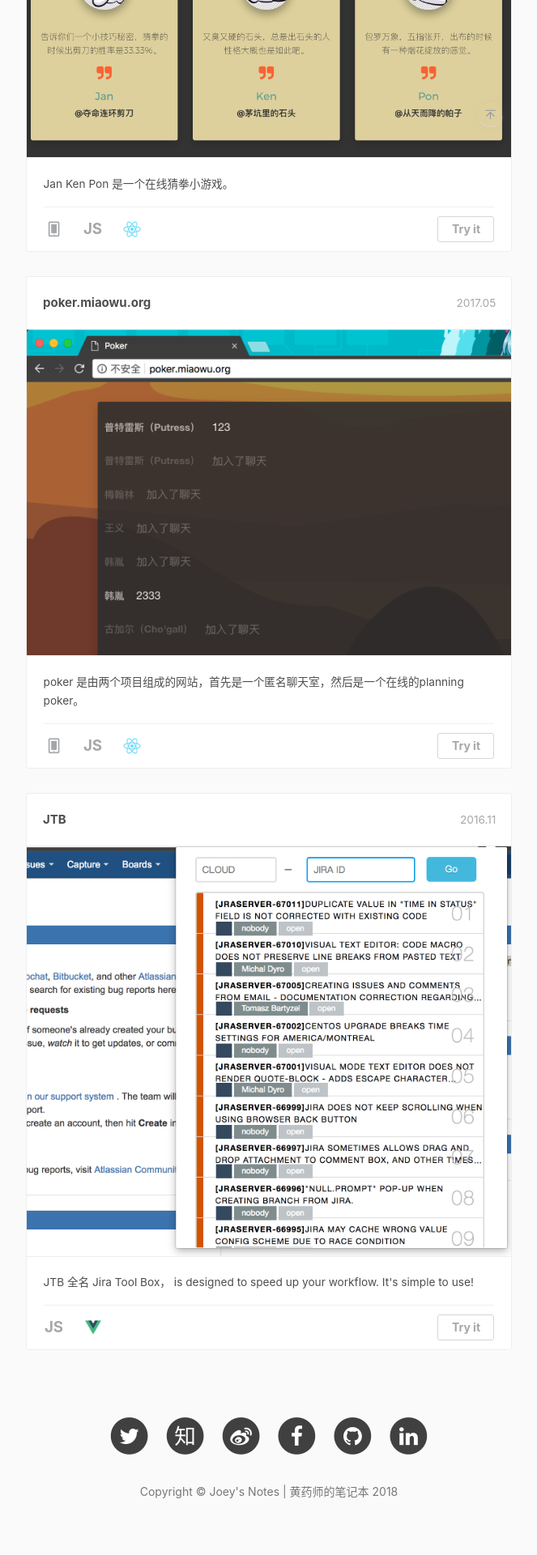
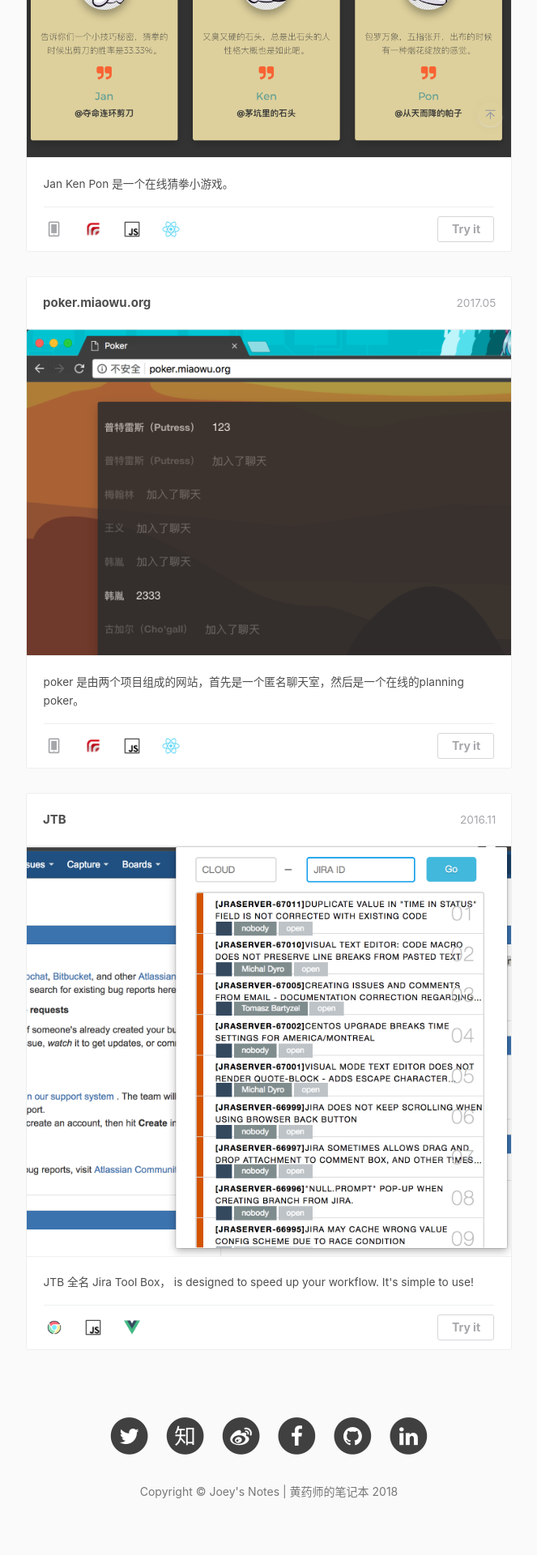
Before and after one commit to oiahoon/oiahoon.github.io, a Jekyll site: the page built from portfolio/index.html, in a window 1280 px wide. Shown: the part 640-2560 px from the top of the page at 81% size, without its empty margins (308-971 px from the left). Built offline with Jekyll 4.4.1, drawn with Linux system fonts in a browser that asks for light colours; nearby versions of some CDN libraries; comment, search, counter and statistics services are not loaded; grey boxes are pictures that could not be loaded.

Commit message:
add some new icons

```diff
--- a/portfolio/css/timeline.css
+++ b/portfolio/css/timeline.css
@@ -181,6 +181,32 @@
 	background-size: 22px;
 }
 
+.i-rails:before {
+	content: "";
+	display: block;
+	width: 40px;
+	height: 40px;
+	background: url("../images/logo-rails.png") 50% 50% no-repeat;
+	background-size: 22px;
+}
+
+.i-js:before {
+	content: "";
+	display: block;
+	width: 40px;
+	height: 40px;
+	background: url("../images/logo-js.png") 50% 50% no-repeat;
+	background-size: 22px;
+}
+
+.i-chrome:before {
+	content: "";
+	display: block;
+	width: 40px;
+	height: 40px;
+	background: url("../images/logo-chrome.png") 50% 50% no-repeat;
+	background-size: 22px;
+}
 /******* Hux Branch *****/
 
 /* navbar - dark mode */
--- a/portfolio/index.html
+++ b/portfolio/index.html
@@ -32,8 +32,9 @@
                 </li>
                 <li class="skill">
                   <span class="cbp_tmicon-phone"></span>
-                  <span><b>JS</b></span>
-                  <span class="i-react"></span>
+                  <span class="i-rails" title="ruby on rails"></span>
+                  <span class="i-js" title="JavaScript"></span>
+                  <span class="i-react" title="React js"></span>
                   <span class="link"><a target="_blank" href="http://jan.miaowu.org">Try it</a></span>
                 </li>
               </ul>
@@ -50,8 +51,9 @@
                 </li>
                 <li class="skill">
                   <span class="cbp_tmicon-phone"></span>
-                  <span><b>JS</b></span>
-                  <span class="i-react"></span>
+                  <span class="i-rails" title="ruby on rails"></span>
+                  <span class="i-js" title="JavaScript"></span>
+                  <span class="i-react" title="React js"></span>
                   <span class="link"><a target="_blank" href="http://poker.miaowu.org">Try it</a></span>
                 </li>
               </ul>
@@ -67,8 +69,9 @@
                   JTB 全名 Jira Tool Box， is designed to speed up your workflow. It's simple to use!
                 </li>
                 <li class="skill">
-                  <span><b>JS</b></span>
-                  <span class="i-vue"></span>
+                  <span class="i-chrome" class="Chrome Extention"></span>
+                  <span class="i-js" title="JavaScript"></span>
+                  <span class="i-vue" title="Vue js"></span>
                   <span class="link"><a target="_blank" href="https://chrome.google.com/webstore/detail/jira-tool-box/loekjiebmpggjjhekdeifbbbmlcdlbba">Try it</a></span>
                 </li>
               </ul>
```
Also changed, not shown: portfolio/images/logo-chrome.png (added), portfolio/images/logo-js.png (added), portfolio/images/logo-rails.png (added), 1 other file.
